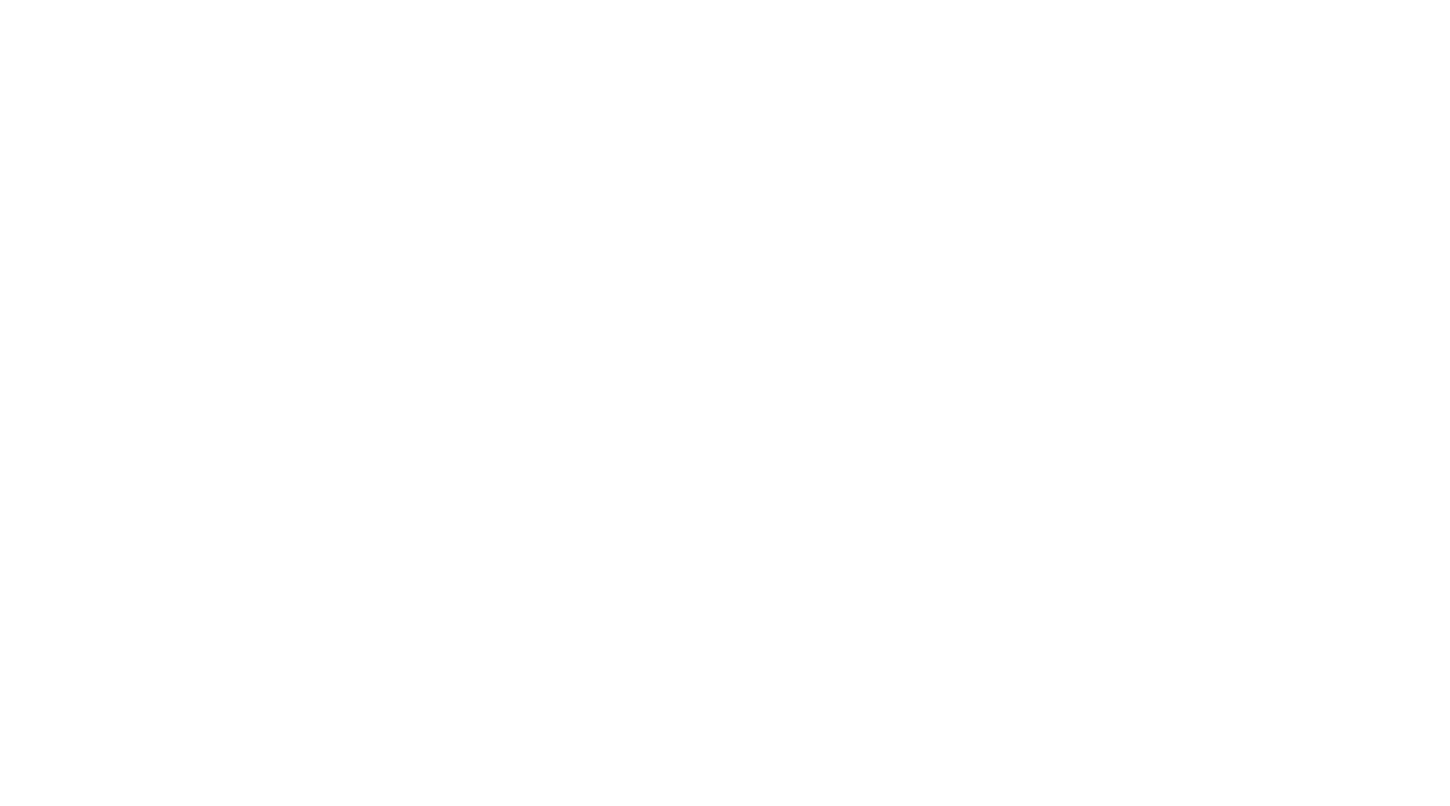
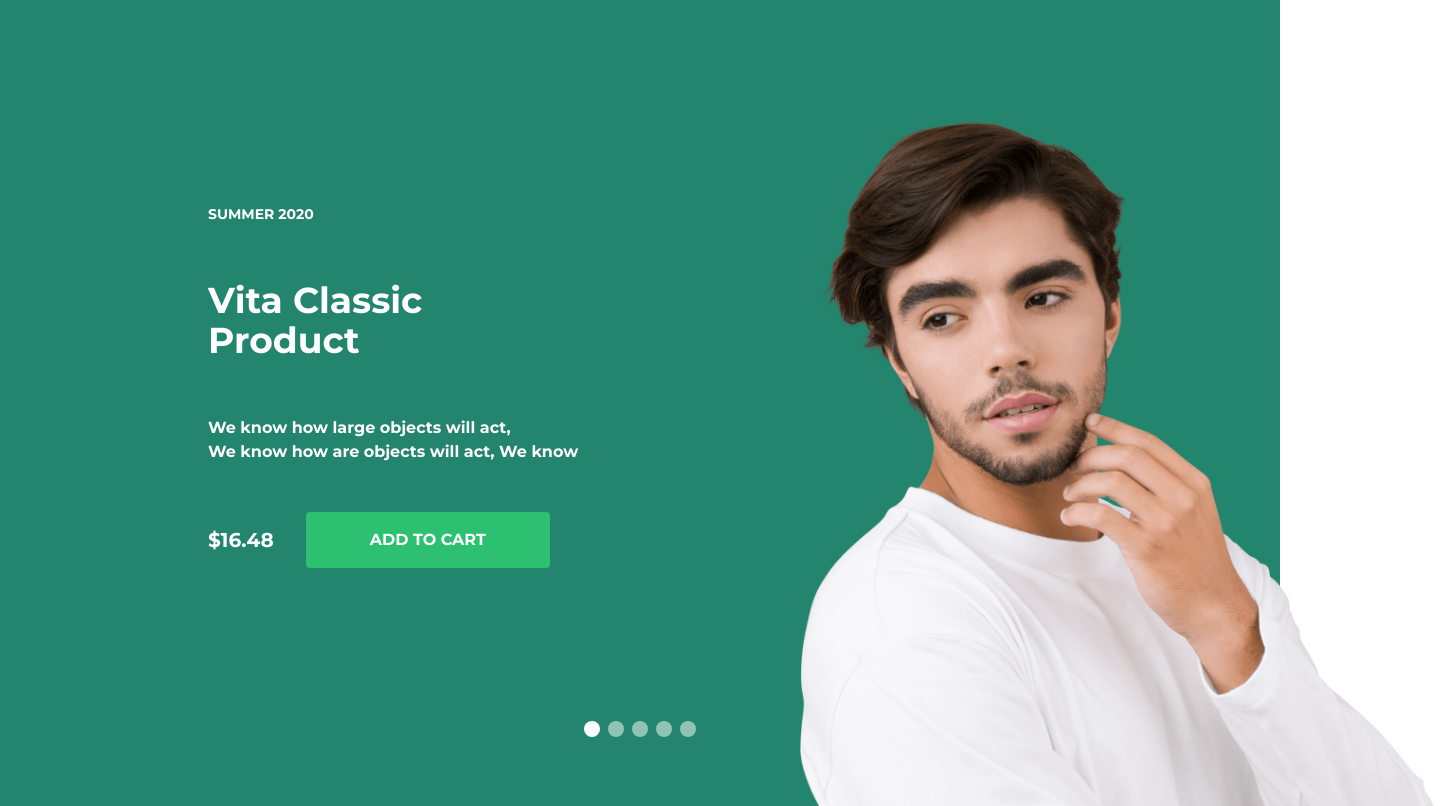
Before and after one commit to sirdashasan/ecommerce, a React (Vite) app: page / in a window 1280 px wide. Shown: the part 2880-3686 px from the top of the page, 1450 px wide, since content can reach past the window. Before the commit the page ends 2866 px from the top, so only its background shows below. Built offline with nearby package versions, Linux system fonts and the light colour scheme.

Commit message:
Carousel2 added

```diff
--- /dev/null
+++ b/src/components/Carousel2.jsx
@@ -0,0 +1,100 @@
+import React, { useState } from "react";
+import { FontAwesomeIcon } from "@fortawesome/react-fontawesome";
+import {
+  faChevronLeft,
+  faChevronRight,
+  faCircle,
+} from "@fortawesome/free-solid-svg-icons";
+
+const Carousel2 = () => {
+  const slides = [
+    {
+      url: "/images/carousel2.png",
+    },
+    {
+      url: "",
+    },
+    {
+      url: "",
+    },
+
+    {
+      url: "",
+    },
+    {
+      url: "",
+    },
+  ];
+
+  const [currentIndex, setCurrentIndex] = useState(0);
+
+  const prevSlide = () => {
+    const isFirstSlide = currentIndex === 0;
+    const newIndex = isFirstSlide ? slides.length - 1 : currentIndex - 1;
+    setCurrentIndex(newIndex);
+  };
+
+  const nextSlide = () => {
+    const isLastSlide = currentIndex === slides.length - 1;
+    const newIndex = isLastSlide ? 0 : currentIndex + 1;
+    setCurrentIndex(newIndex);
+  };
+
+  const goToSlide = (slideIndex) => {
+    setCurrentIndex(slideIndex);
+  };
+
+  return (
+    <div className="h-[1600px] md:h-[840px] w-full md:w-full relative group mt-48 md:mt-[-20px] bg-[#23856D]">
+      <div
+        className="absolute bottom-0 w-full bg-cover h-1/2 md:h-[685px] md:w-[650px] md:ml-[800px]"
+        style={{
+          backgroundImage: `url(${slides[currentIndex].url})`,
+        }}
+      ></div>
+      {/* Yazılar */}
+      <div className="absolute inset-0 flex flex-col md:justify-center items-center md:items-start text-center text-white px-4 md:mx-48 mt-56 md:mt-0 ">
+        <p className="text-sm font-semibold">SUMMER 2020</p>
+        <p className="my-14 md:text-left text-4xl font-bold">
+          Vita Classic <br />
+          Product
+        </p>
+        <p className="font-semibold text-base mx-20 md:ml-0 md:text-left">
+          We know how large objects will act,
+          <br className="hidden md:block" /> We know how are objects will act,
+          We know
+        </p>
+        <div className="flex flex-col mt-12 md:flex-row md:items-center ">
+          <span className="font-bold text-xl md:pr-8">$16.48</span>
+          <button className="bg-[#2DC071] text-white py-4 px-16 rounded font-bold mt-6 md:mt-0">
+            ADD TO CART
+          </button>
+        </div>
+      </div>
+      {/* Left Arrow */}
+      <div className="hidden group-hover:block absolute top-[35.5%] md:top-[50%] -translate-y-[-50%] left-5 text-2xl rounded-full p-2 bg-black/20 text-white cursor-pointer">
+        <FontAwesomeIcon icon={faChevronLeft} onClick={prevSlide} size="2x" />
+      </div>
+      {/* Right Arrow */}
+      <div className="hidden group-hover:block absolute top-[35.5%] md:top-[50%]  -translate-y-[-50%] right-5 text-2xl rounded-full p-2 bg-black/20 text-white cursor-pointer">
+        <FontAwesomeIcon icon={faChevronRight} onClick={nextSlide} size="2x" />
+      </div>
+      {/* Navigation Dots */}
+      <div className="absolute bottom-16 w-full flex justify-center z-10">
+        {slides.map((slide, slideIndex) => (
+          <div
+            key={slideIndex}
+            onClick={() => goToSlide(slideIndex)}
+            className={`mx-1 ${
+              currentIndex === slideIndex ? "text-white" : "text-white/50"
+            }`}
+          >
+            <FontAwesomeIcon icon={faCircle} />
+          </div>
+        ))}
+      </div>
+    </div>
+  );
+};
+
+export default Carousel2;
--- a/src/pages/Home.jsx
+++ b/src/pages/Home.jsx
@@ -3,6 +3,7 @@ import Header from "../layout/Header";
 import Hero from "../components/HeroComponents/Hero";
 import CategoryCard from "../components/EditorsPickComponents/CategoryCard";
 import BestsellerProducts from "../components/FeaturedProducts/BestsellerProducts";
+import Carousel2 from "../components/Carousel2";
 
 const Home = () => {
   return (
@@ -11,6 +12,7 @@ const Home = () => {
       <Hero />
       <CategoryCard />
       <BestsellerProducts />
+      <Carousel2 />
     </div>
   );
 };
```
Also changed, not shown: public/images/carousel2.png (added).
